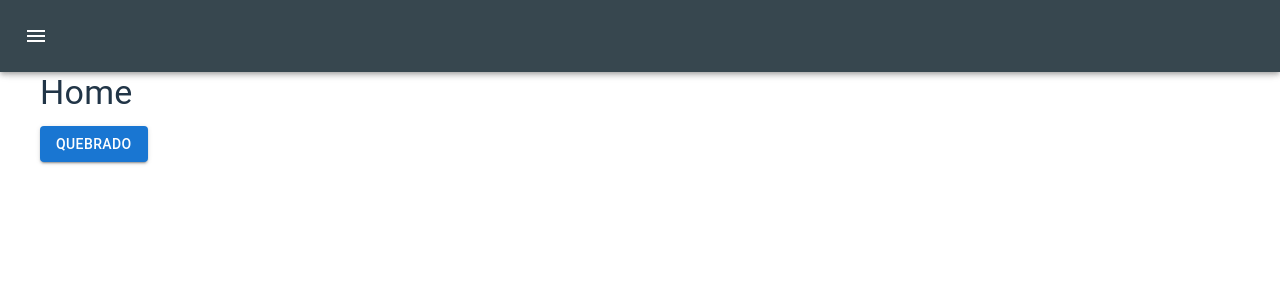
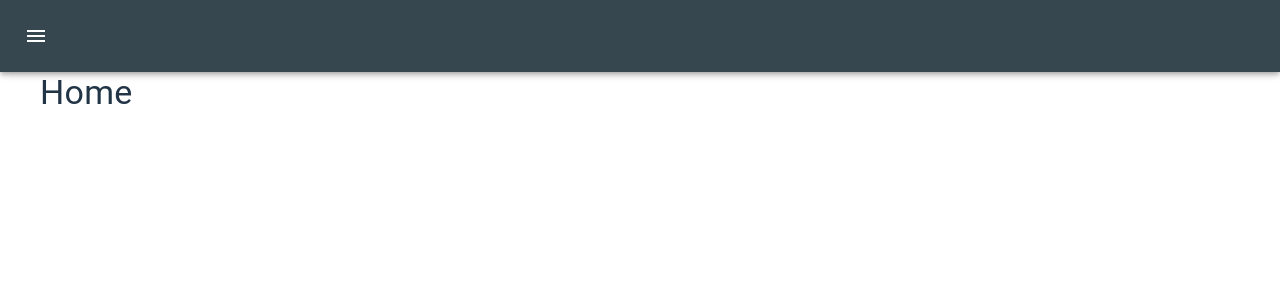
Before and after one commit to JediMastering/basic-mui, a React (Vite) app: page /home in a window 1280 px wide. Shown: the top 300 px of the page. Built offline with nearby package versions, Linux system fonts and the light colour scheme.

Commit message:
Removendo botão de redirecionamento para 404

```diff
--- a/src/components/Home.jsx
+++ b/src/components/Home.jsx
@@ -8,14 +8,6 @@ const Home = () => {
             <Typography variant="h4" gutterBottom>
                 Home
             </Typography>
-            <Button
-                variant="contained"
-                color="primary"
-                component={Link}
-                to="/login1"
-            >
-                Quebrado
-            </Button>
         </div>
     );
 };
```
